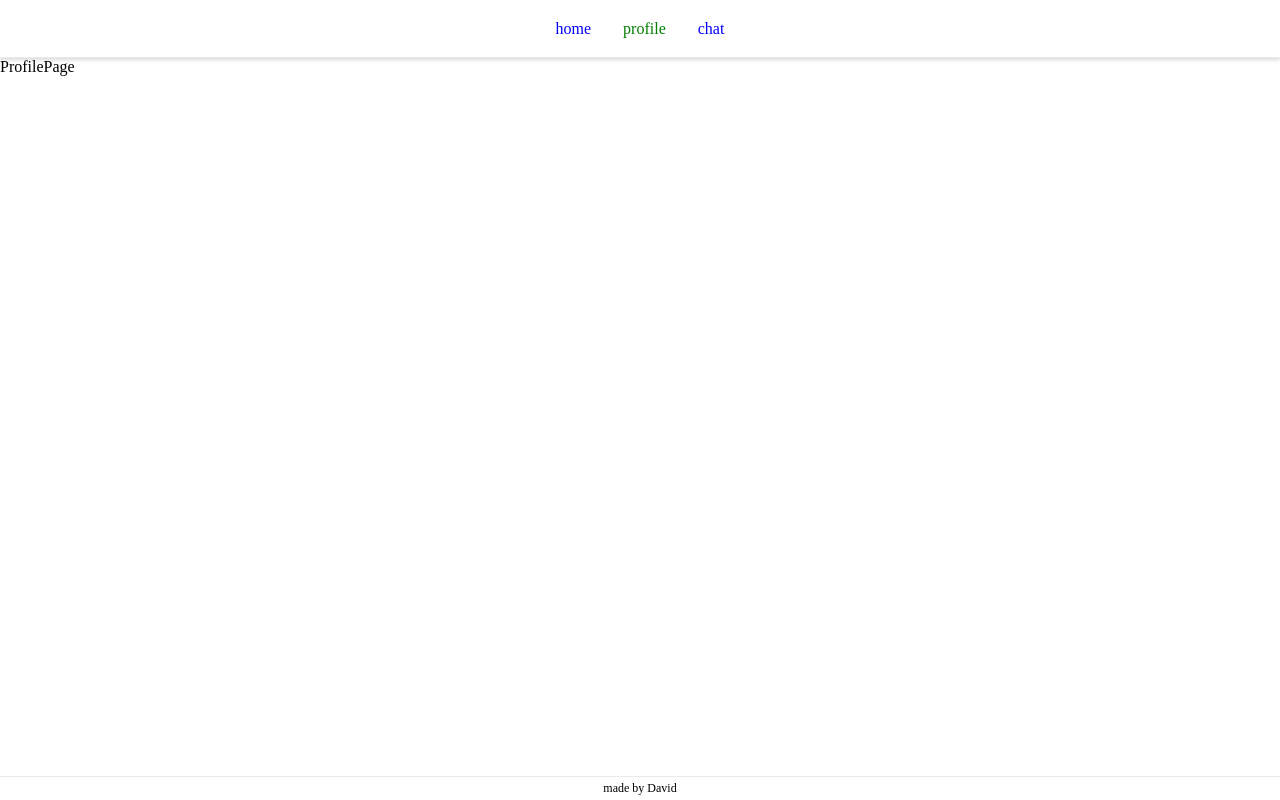
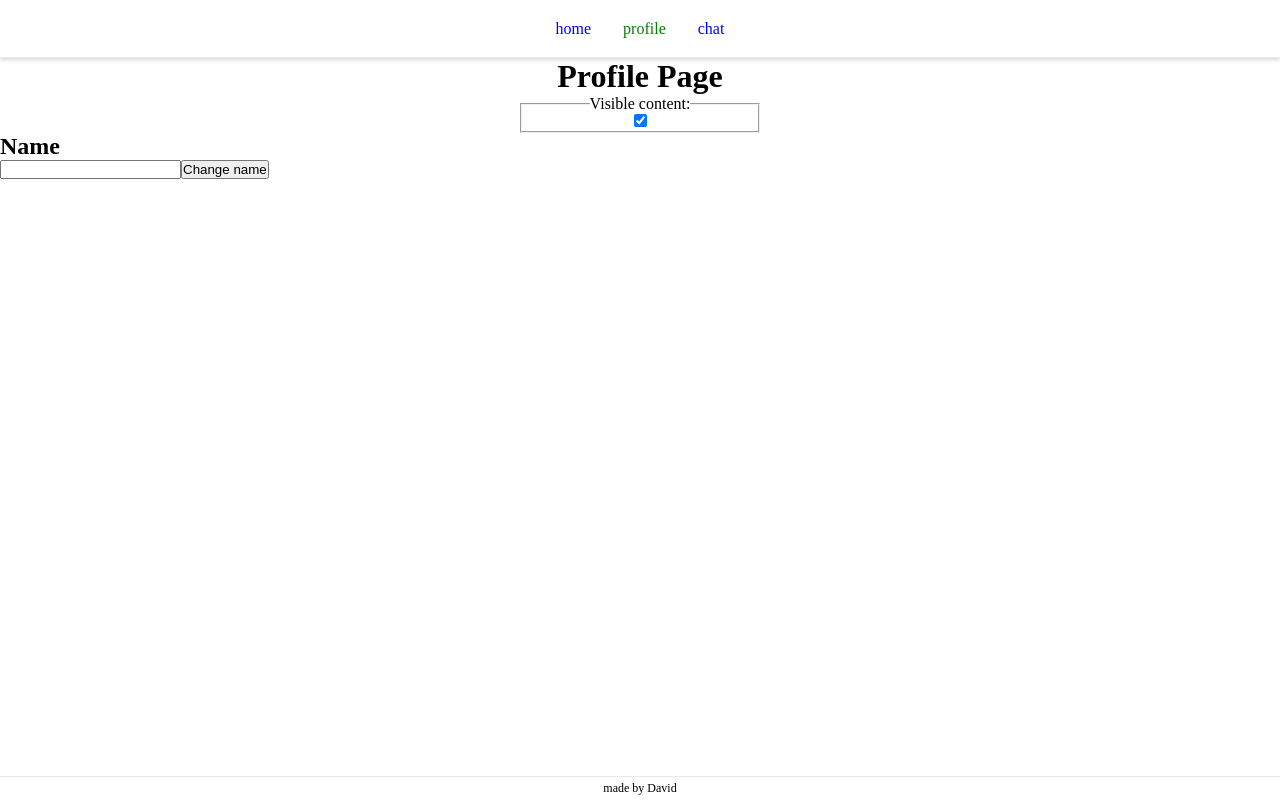
Before and after one commit to DavidBigway/react_js, a React (Create React App) app: page /profile in a window 1280 px wide. Built offline with nearby package versions, Linux system fonts and the light colour scheme.

Commit message:
lesson 5. Create redux store

```diff
--- a/package.json
+++ b/package.json
@@ -14,8 +14,10 @@
     "prop-types": "^15.8.1",
     "react": "^18.2.0",
     "react-dom": "^18.2.0",
+    "react-redux": "^8.0.5",
     "react-router-dom": "^6.4.5",
     "react-scripts": "5.0.1",
+    "redux": "^4.2.0",
     "web-vitals": "^2.1.4"
   },
   "scripts": {
--- a/src/assets/css/app.module.css
+++ b/src/assets/css/app.module.css
@@ -15,11 +15,19 @@
   margin: 0 16px;
 }
 .main {
+  display: flex;
+  flex-direction: column;
+  flex-grow: 1;
+}
+.chat-app {
   display: grid;
   grid-template-columns: 1fr 3fr;
   flex-grow: 1;
 }
-
+.profile {
+  text-align: center;
+  margin: 0 auto;
+}
 .footer {
   width: 100%;
   height: 24px;
--- a/src/index.js
+++ b/src/index.js
@@ -1,13 +1,17 @@
 import React from 'react'
 import ReactDOM from 'react-dom/client'
+import { Provider } from 'react-redux'
 import { BrowserRouter } from 'react-router-dom'
 import App from './App'
+import { store } from './store'
 
 const root = ReactDOM.createRoot(document.getElementById('root'))
 root.render(
   <React.StrictMode>
-    <BrowserRouter>
-      <App />
-    </BrowserRouter>
+    <Provider store={store}>
+      <BrowserRouter>
+        <App />
+      </BrowserRouter>
+    </Provider>
   </React.StrictMode>
 )
--- a/src/pages/ChatPage.jsx
+++ b/src/pages/ChatPage.jsx
@@ -2,6 +2,8 @@ import React, { useState } from 'react'
 import { useParams } from 'react-router-dom'
 import Chat from '../components/Chat/Chat'
 import SideBar from '../components/SideBar'
+
+import styles from '../assets/css/app.module.css'
 
 function ChatPage({ empty = false }) {
   const { id } = useParams()
@@ -14,8 +16,10 @@ function ChatPage({ empty = false }) {
   }
   return (
     <>
-      <SideBar onChatSelect={onChatSelect} />
-      {!empty && <Chat chatId={chatId} chatBot={chatBot} />}
+      <div className={styles['chat-app']}>
+        <SideBar onChatSelect={onChatSelect} />
+        {!empty && <Chat chatId={chatId} chatBot={chatBot} />}
+      </div>
     </>
   )
 }
--- a/src/pages/ProfilePage.jsx
+++ b/src/pages/ProfilePage.jsx
@@ -1,7 +1,50 @@
-import React from 'react'
+import React, { useState } from 'react'
+import { useDispatch, useSelector } from 'react-redux'
+import { changeName, contentToggle } from '../store/actions/profileActions'
+
+import styles from '../assets/css/app.module.css'
 
 function ProfilePage() {
-  return <div>ProfilePage</div>
+  const [name, setName] = useState('')
+  const dispatch = useDispatch()
+  const visible = useSelector((store) => store.visible)
+  const titleName = useSelector((store) => store.name)
+
+  const handlerCheckbox = (e) => {
+    dispatch(contentToggle(e.target.checked))
+  }
+  const onChangeName = () => {
+    dispatch(changeName(name))
+    setName('')
+  }
+  return (
+    <>
+      <div className={styles.profile}>
+        <h1>Profile Page</h1>
+        <fieldset style={{ width: 240, textAlign: 'center' }}>
+          <legend>Visible content:</legend>
+
+          <input
+            type="checkbox"
+            name="visible"
+            onChange={handlerCheckbox}
+            checked={visible}
+          />
+        </fieldset>
+      </div>
+      {visible && (
+        <div>
+          <h2>{titleName}</h2>
+          <input
+            type="text"
+            onChange={(e) => setName(e.target.value)}
+            value={name}
+          />
+          <button onClick={onChangeName}>Change name</button>
+        </div>
+      )}
+    </>
+  )
 }
 
 export default ProfilePage
--- /dev/null
+++ b/src/store/actions/profileActions.js
@@ -0,0 +1,10 @@
+import * as types from '../consts/consts'
+
+export const changeName = (payload) => ({
+  type: types.CHANGE_NAME,
+  payload,
+})
+export const contentToggle = (payload) => ({
+  type: types.CONTENT_TOGGLE,
+  payload,
+})
--- /dev/null
+++ b/src/store/consts/consts.js
@@ -0,0 +1,2 @@
+export const CHANGE_NAME = 'CHANGE_NAME'
+export const CONTENT_TOGGLE = 'CONTENT_TOGGLE'
--- /dev/null
+++ b/src/store/index.js
@@ -0,0 +1,6 @@
+import { createStore, compose } from 'redux'
+import { profileReduser } from './reducers/profileReduser'
+
+const composeEnhancers = window.__REDUX_DEVTOOLS_EXTENSION_COMPOSE__ || compose
+
+export const store = createStore(profileReduser, composeEnhancers())
--- /dev/null
+++ b/src/store/reducers/profileReduser.js
@@ -0,0 +1,24 @@
+import * as types from '../consts/consts'
+
+const initialState = {
+  name: 'Name',
+  visible: true,
+}
+
+export const profileReduser = (state = initialState, action) => {
+  const { type, payload } = action
+  switch (type) {
+    case types.CHANGE_NAME:
+      return {
+        ...state,
+        name: payload,
+      }
+    case types.CONTENT_TOGGLE:
+      return {
+        ...state,
+        visible: payload,
+      }
+    default:
+      return state
+  }
+}
```
Also changed, not shown: 1 other file (tests, documents, lock files or other folders).
